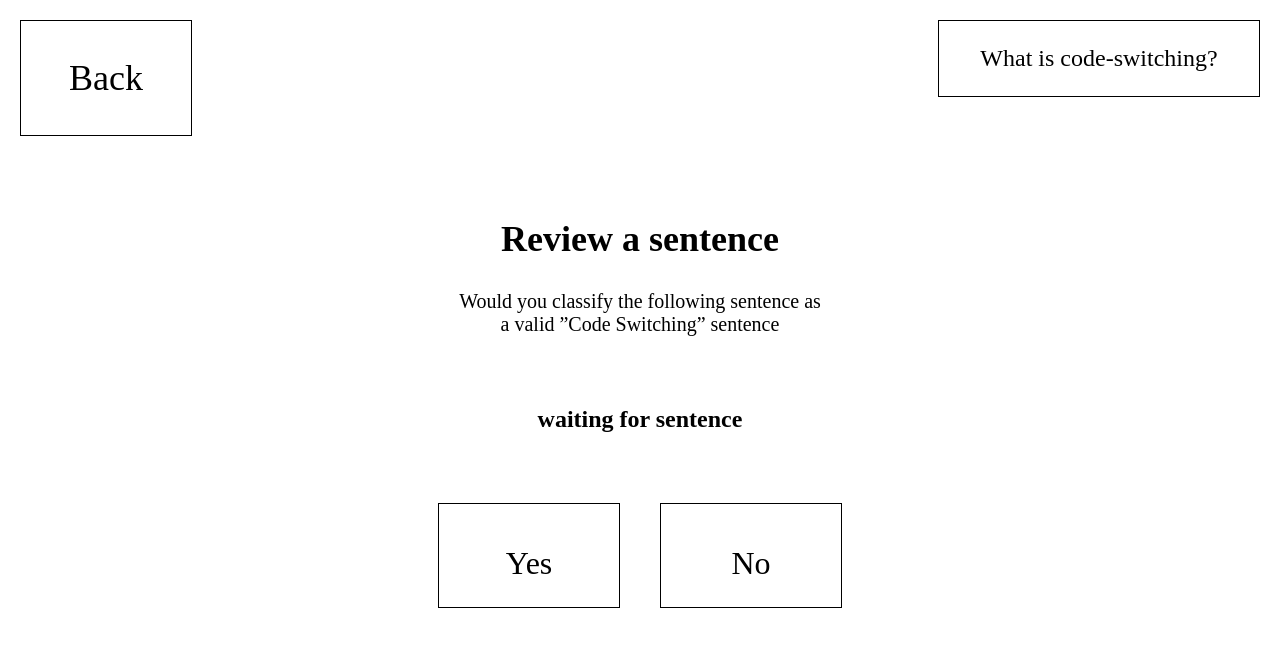
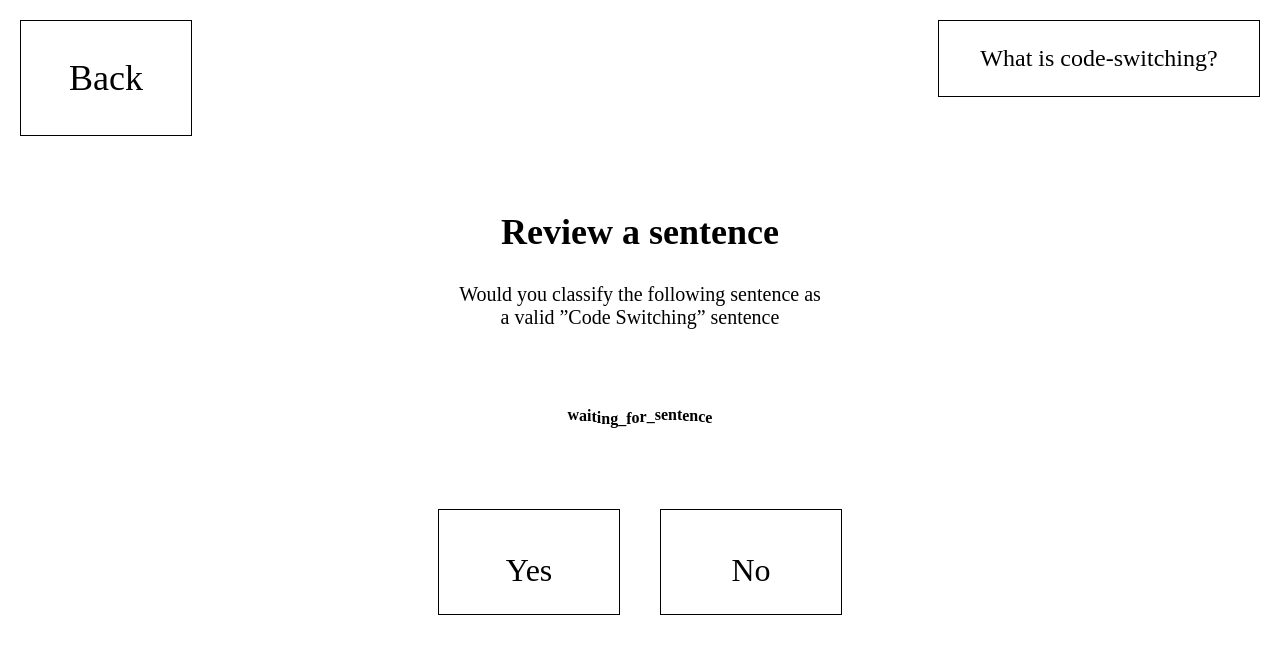
Before and after one commit to AdieCode/code-switching, a Nuxt app: page /review in a window 1280 px wide. Shown: the top 654 px of the page. Built offline with nearby package versions, Linux system fonts and the light colour scheme; no server answers.

Commit message:
added waiting animation.

```diff
--- a/pages/review.vue
+++ b/pages/review.vue
@@ -17,7 +17,17 @@
             <p>Would you classify the following sentence as <br> a valid ”Code Switching” sentence</p>
 
             <h3 v-if="sentence">"{{ sentence.sentence }}"</h3>
-            <h3 v-else="sentence">waiting for sentence</h3>
+            <div v-else class="waiting">
+                <div
+                    v-for="(letter, index) in waiting.split('')"
+                    :key="index"
+                    class="animate-letter"
+                    :style="{ animationDelay: index * 0.04 + 's' }"
+                >
+                    <h4>{{ letter }}</h4>
+
+                </div>
+            </div>
 
             <div class="options">
                 <div class="option" @click="vote('yes')">
@@ -39,6 +49,7 @@ import { ref, onMounted } from 'vue';
 import axios from 'axios';
 import { useSentenceManager } from '../store/sentenceManager';
 const sentenceManager = useSentenceManager();
+const waiting = 'waiting_for_sentence';
 
 
 const add = ref(false);
@@ -199,7 +210,24 @@ onMounted(() => {
     font-weight: 300;
 }
 
+.waiting{
+    padding-top: 40px;
+    padding-bottom: 20px;
+}
 
+@keyframes bounce {
+  0%, 100% {
+    transform: translateY(0);
+  }
+  50% {
+    transform: translateY(-4px);
+  }
+}
+
+.animate-letter {
+  display: inline-block;
+  animation: bounce 0.6s infinite;
+}
 
 
 </style>
```
